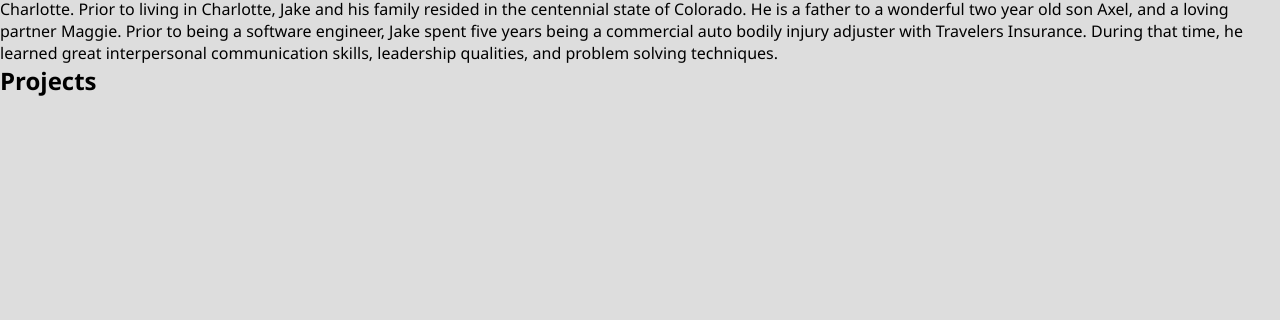
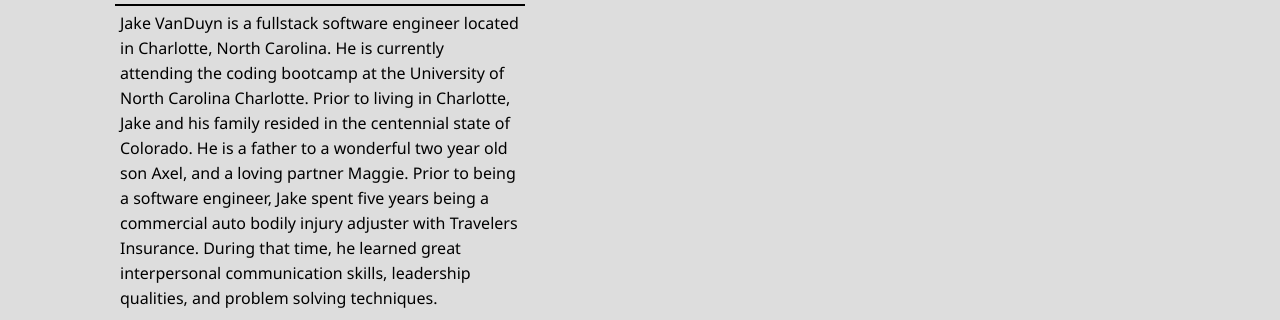
Before and after one commit to Jvanduyn/Portfolio, a plain HTML site: page index.html in a window 1280 px wide. Shown: the part 232-552 px from the top of the page. Drawn offline with Linux system fonts and the light colour scheme.

```diff
--- a/index.html
+++ b/index.html
@@ -22,14 +22,15 @@
     <section>
         <h1>Jacob VanDuyn</h1>
         <h2>About</h2>
-        <p>Jake VanDuyn is a fullstack software engineer located in Charlotte, North Carolina. He is currently attending
+        <div class="about">Jake VanDuyn is a fullstack software engineer located in Charlotte, North Carolina. He is
+            currently attending
             the coding
             bootcamp at the University of North Carolina Charlotte. Prior to living in Charlotte, Jake and his family
             resided in the centennial state of Colorado. He is a father to a wonderful two year old son Axel, and a
             loving partner Maggie. Prior to being a software engineer, Jake spent five years being a commercial auto
             bodily injury adjuster with Travelers Insurance. During that time, he learned great interpersonal
             communication skills, leadership qualities, and problem solving techniques.
-        </p>
+        </div>
         <h2>Projects</h2>
     </section>
     <footer>Jacob Vanduyn</footer>
--- a/style.css
+++ b/style.css
@@ -4,6 +4,7 @@
 }
 
 body {
+    height: 1700px;
     background-color: #dddddd;
     position: sticky;
     display: flex;
@@ -26,7 +27,13 @@ h1 {
     color: #555555;
     height: 100px;
     font-size: 50px;
+    letter-spacing: .4rem;
+}
 
+h2 {
+    font-size: 30px;
+    padding: 10px;
+    margin-left: 110px;
 }
 
 .links {
@@ -55,3 +62,18 @@ footer {
     align-items: center;
     justify-content: center;
 }
+
+section {
+    display: flex;
+    flex-direction: column;
+}
+
+.about {
+    word-wrap: normal;
+    width: 400px;
+    margin-left: 115px;
+    line-height: 25px;
+    border-top-width: 2px;
+    border-top-style: solid;
+    padding: 5px;
+}
```
